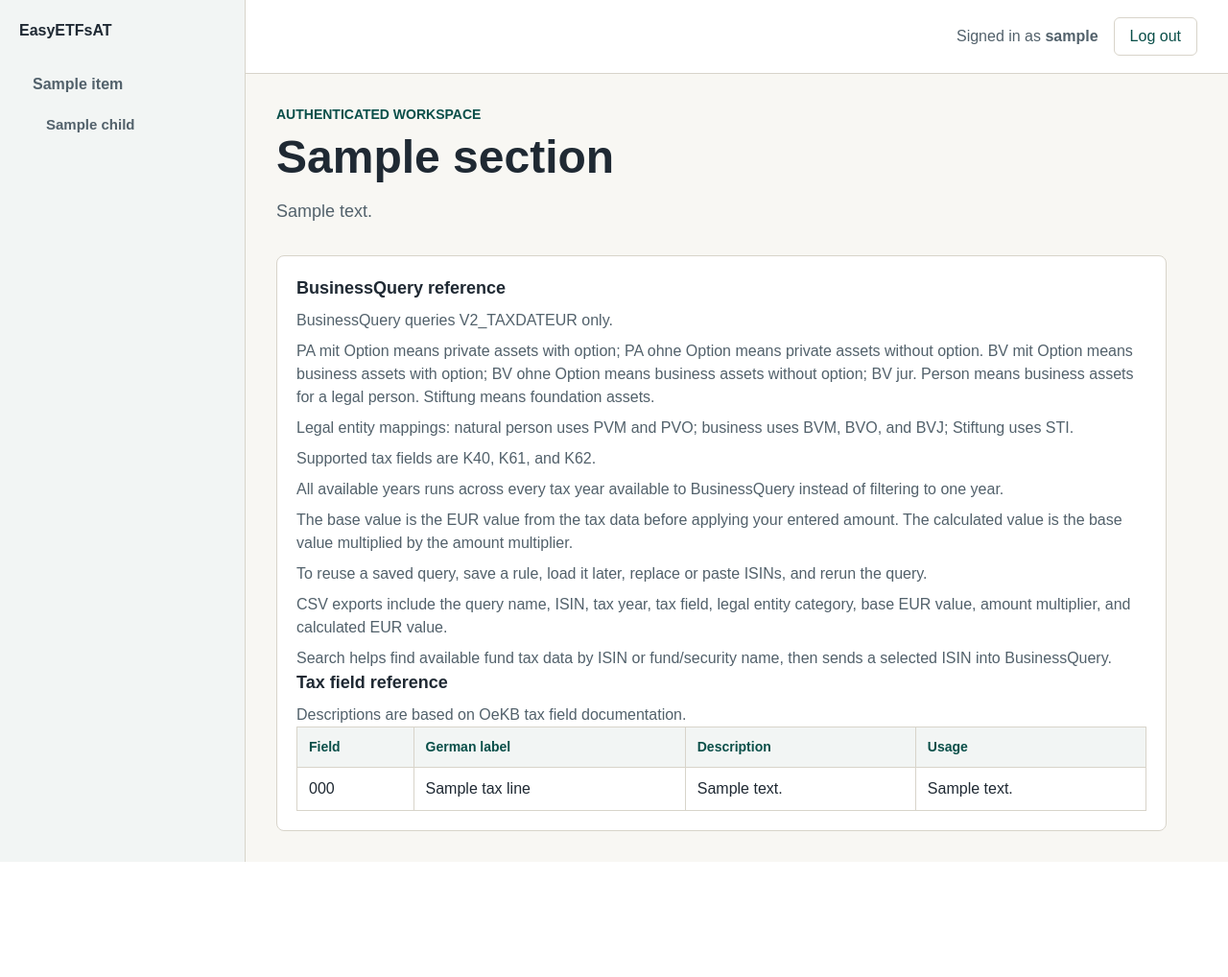
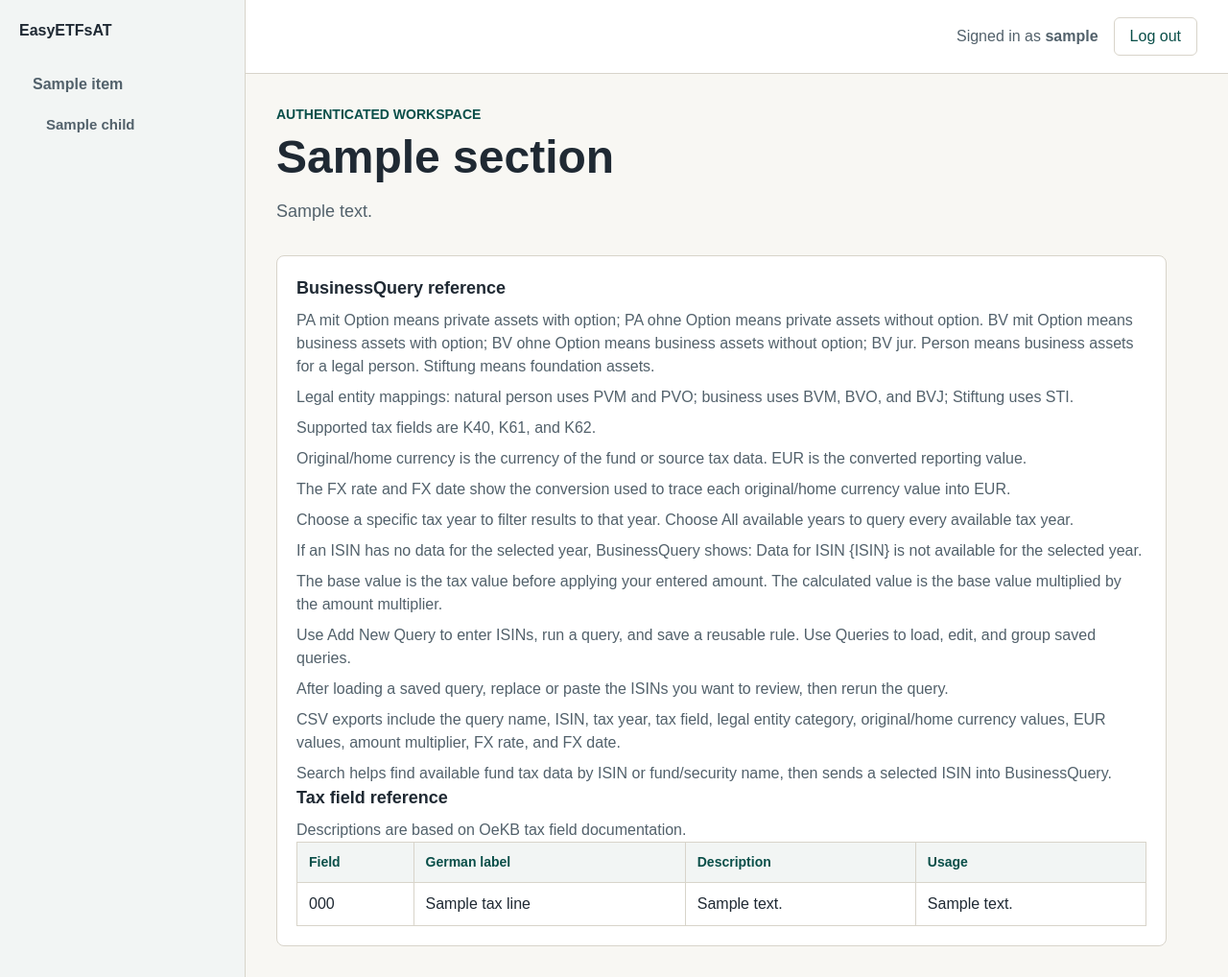
Before and after one commit to TristanL567/EasyETFsAT, a FastAPI app: template fondant/api/templates/app.html in a window 1280 px wide. Shown: the whole page at 96% size. Before the commit the page ends 898 px from the top, so only its background shows below. Run offline with FastAPI, Linux system fonts and the light colour scheme; the template is opened without the code that fills it: most values are stand-ins (such as "Sample title", 1, 10 or a date in 2020).

Commit message:
BusinessQuery V2 Epic BQ2-011: Update user guidance

```diff
--- a/fondant/api/templates/app.html
+++ b/fondant/api/templates/app.html
@@ -693,14 +693,17 @@
             {% else %}
             <div class="placeholder-panel">
               <h2>BusinessQuery reference</h2>
-              <p>BusinessQuery queries V2_TAXDATEUR only.</p>
               <p>PA mit Option means private assets with option; PA ohne Option means private assets without option. BV mit Option means business assets with option; BV ohne Option means business assets without option; BV jur. Person means business assets for a legal person. Stiftung means foundation assets.</p>
               <p>Legal entity mappings: natural person uses PVM and PVO; business uses BVM, BVO, and BVJ; Stiftung uses STI.</p>
               <p>Supported tax fields are K40, K61, and K62.</p>
-              <p>All available years runs across every tax year available to BusinessQuery instead of filtering to one year.</p>
-              <p>The base value is the EUR value from the tax data before applying your entered amount. The calculated value is the base value multiplied by the amount multiplier.</p>
-              <p>To reuse a saved query, save a rule, load it later, replace or paste ISINs, and rerun the query.</p>
-              <p>CSV exports include the query name, ISIN, tax year, tax field, legal entity category, base EUR value, amount multiplier, and calculated EUR value.</p>
+              <p>Original/home currency is the currency of the fund or source tax data. EUR is the converted reporting value.</p>
+              <p>The FX rate and FX date show the conversion used to trace each original/home currency value into EUR.</p>
+              <p>Choose a specific tax year to filter results to that year. Choose All available years to query every available tax year.</p>
+              <p>If an ISIN has no data for the selected year, BusinessQuery shows: Data for ISIN {ISIN} is not available for the selected year.</p>
+              <p>The base value is the tax value before applying your entered amount. The calculated value is the base value multiplied by the amount multiplier.</p>
+              <p>Use Add New Query to enter ISINs, run a query, and save a reusable rule. Use Queries to load, edit, and group saved queries.</p>
+              <p>After loading a saved query, replace or paste the ISINs you want to review, then rerun the query.</p>
+              <p>CSV exports include the query name, ISIN, tax year, tax field, legal entity category, original/home currency values, EUR values, amount multiplier, FX rate, and FX date.</p>
               <p>Search helps find available fund tax data by ISIN or fund/security name, then sends a selected ISIN into BusinessQuery.</p>
               <h2>Tax field reference</h2>
               <p>Descriptions are based on OeKB tax field documentation.</p>
```
Also changed, not shown: tests/test_web_routes.py (+18 -3 lines).
